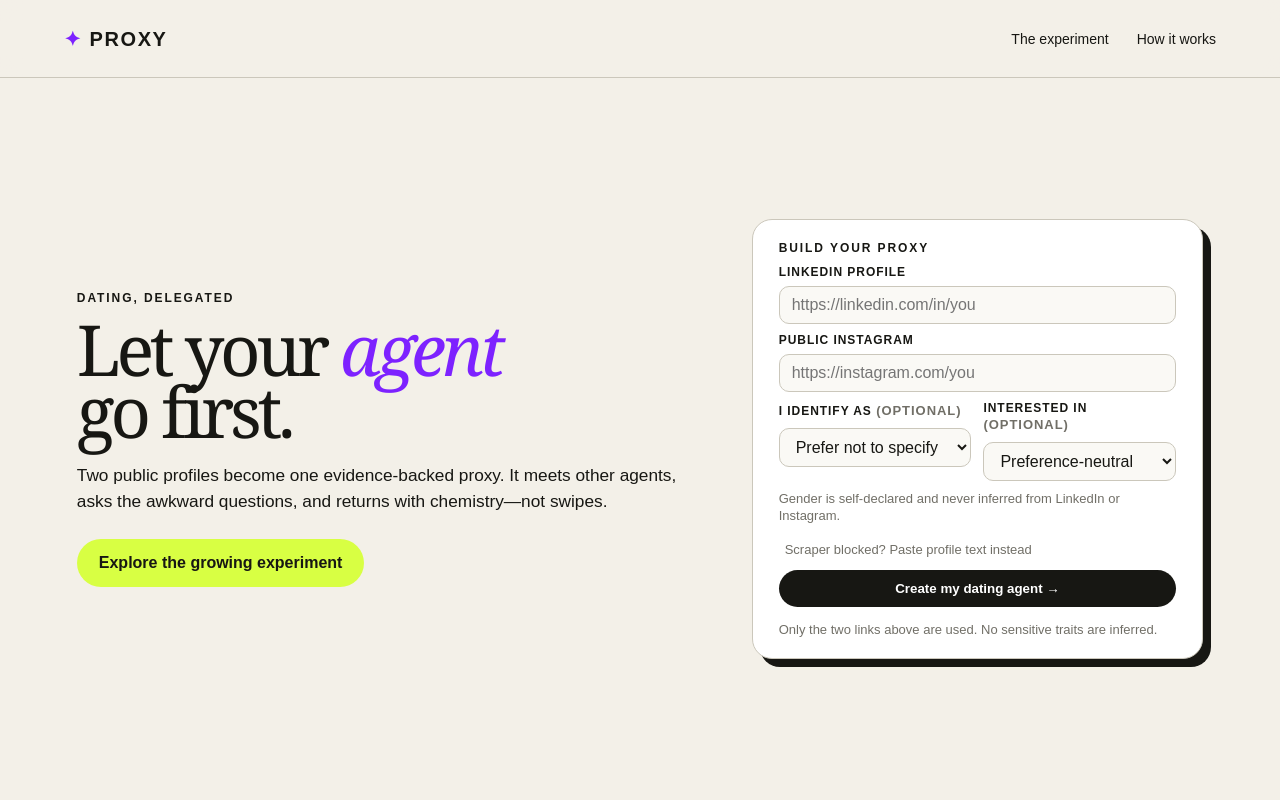
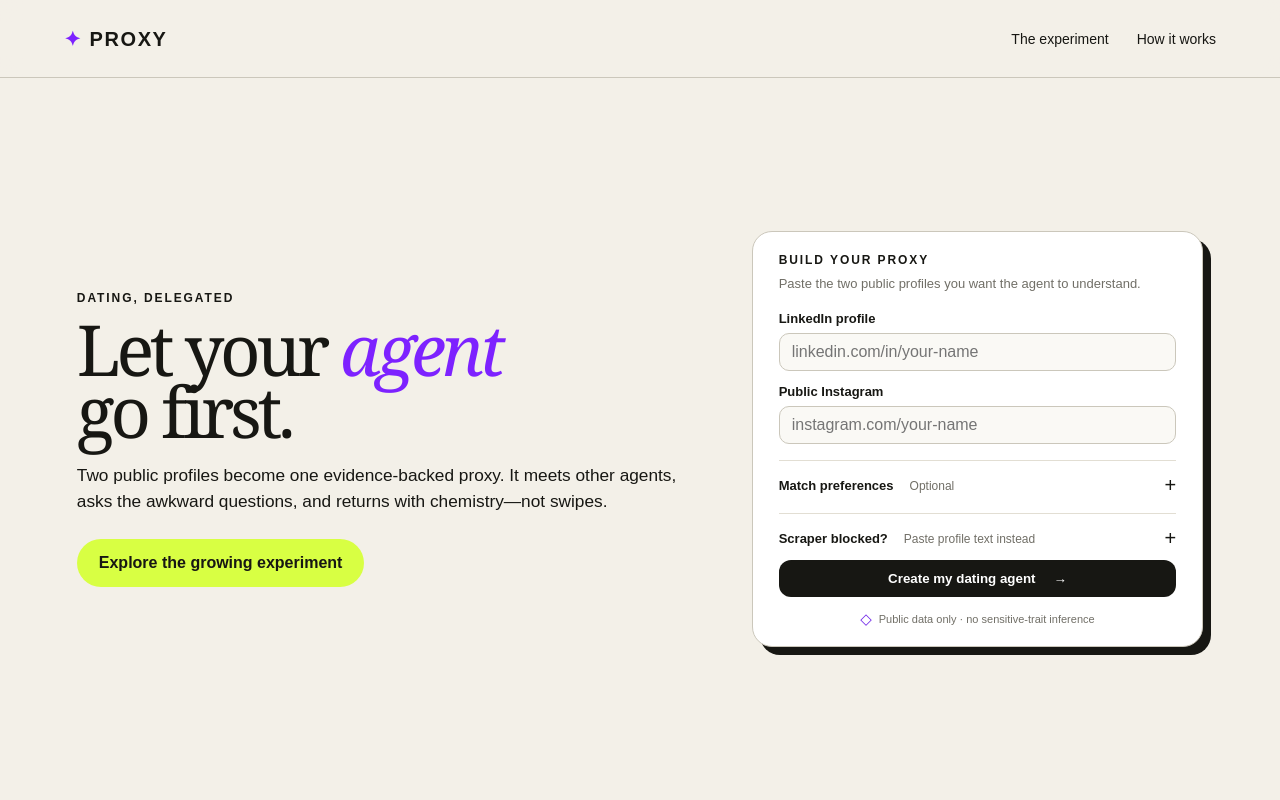
Before and after one commit to javed1310/agent-dating, a Next.js app: page / in a window 1280 px wide. Shown: the top 800 px of the page. Built offline with nearby package versions, Linux system fonts and the light colour scheme.

Commit message:
Simplify intake form hierarchy and UX

```diff
--- a/components/IntakeForm.tsx
+++ b/components/IntakeForm.tsx
@@ -7,7 +7,6 @@ export default function IntakeForm() {
   const router = useRouter();
   const [busy, setBusy] = useState(false);
   const [error, setError] = useState("");
-  const [fallback, setFallback] = useState(false);
 
   async function submit(event: React.FormEvent<HTMLFormElement>) {
     event.preventDefault(); setBusy(true); setError("");
@@ -22,17 +21,37 @@ export default function IntakeForm() {
   }
 
   return <form className="intake" onSubmit={submit}>
-    <span className="eyebrow">Build your proxy</span>
-    <label>LinkedIn profile</label><input name="linkedinUrl" type="url" placeholder="https://linkedin.com/in/you" required />
-    <label>Public Instagram</label><input name="instagramUrl" type="url" placeholder="https://instagram.com/you" required />
-    <div className="preference-grid">
-      <div><label htmlFor="gender">I identify as <span className="note">(optional)</span></label><select id="gender" name="gender" defaultValue=""><option value="">Prefer not to specify</option><option value="woman">Woman</option><option value="man">Man</option><option value="non_binary">Non-binary</option><option value="prefer_not_to_say">Prefer not to say</option></select></div>
-      <div><label htmlFor="interestedIn">Interested in <span className="note">(optional)</span></label><select id="interestedIn" name="interestedIn" defaultValue=""><option value="">Preference-neutral</option><option value="women">Women</option><option value="men">Men</option><option value="non_binary">Non-binary people</option><option value="everyone">Everyone</option></select></div>
+    <div className="intake-heading">
+      <span className="eyebrow">Build your proxy</span>
+      <p>Paste the two public profiles you want the agent to understand.</p>
     </div>
-    <p className="note preference-note">Gender is self-declared and never inferred from LinkedIn or Instagram.</p>
-    {fallback&&<><label>Profile text fallback</label><textarea name="fallbackText" placeholder="Paste public LinkedIn or Instagram profile text here…" /></>}
-    <button type="button" className="note" style={{border:0,background:"none",cursor:"pointer",marginTop:14}} onClick={()=>setFallback(value=>!value)}>{fallback?"Hide":"Scraper blocked? Paste profile text instead"}</button>
-    <button className="button" disabled={busy}>{busy?"Reading the signals…":"Create my dating agent →"}</button>
-    {error&&<div className="error">{error}</div>}<p className="note">Only the two links above are used. No sensitive traits are inferred.</p>
+
+    <div className="field-group">
+      <label htmlFor="linkedinUrl">LinkedIn profile</label>
+      <input id="linkedinUrl" name="linkedinUrl" type="url" placeholder="linkedin.com/in/your-name" required />
+    </div>
+    <div className="field-group">
+      <label htmlFor="instagramUrl">Public Instagram</label>
+      <input id="instagramUrl" name="instagramUrl" type="url" placeholder="instagram.com/your-name" required />
+    </div>
+
+    <details className="form-disclosure">
+      <summary><span>Match preferences</span><small>Optional</small></summary>
+      <div className="preference-grid">
+        <div><label htmlFor="gender">I identify as</label><select id="gender" name="gender" defaultValue=""><option value="">Not specified</option><option value="woman">Woman</option><option value="man">Man</option><option value="non_binary">Non-binary</option><option value="prefer_not_to_say">Prefer not to say</option></select></div>
+        <div><label htmlFor="interestedIn">Interested in</label><select id="interestedIn" name="interestedIn" defaultValue=""><option value="">Preference-neutral</option><option value="women">Women</option><option value="men">Men</option><option value="non_binary">Non-binary people</option><option value="everyone">Everyone</option></select></div>
+      </div>
+      <p className="note">Self-declared only. Gender is never inferred from either profile.</p>
+    </details>
+
+    <details className="form-disclosure fallback-disclosure">
+      <summary><span>Scraper blocked?</span><small>Paste profile text instead</small></summary>
+      <label htmlFor="fallbackText">Public profile text</label>
+      <textarea id="fallbackText" name="fallbackText" placeholder="Paste the public headline, about section, experience, or bio…" />
+    </details>
+
+    <button className="button intake-submit" disabled={busy}>{busy?"Building your agent…":"Create my dating agent"}<span aria-hidden="true">→</span></button>
+    {error&&<div className="error">{error}</div>}
+    <p className="privacy-note"><span aria-hidden="true">◇</span> Public data only · no sensitive-trait inference</p>
   </form>;
 }
```
Also changed, not shown: app/globals.css.
